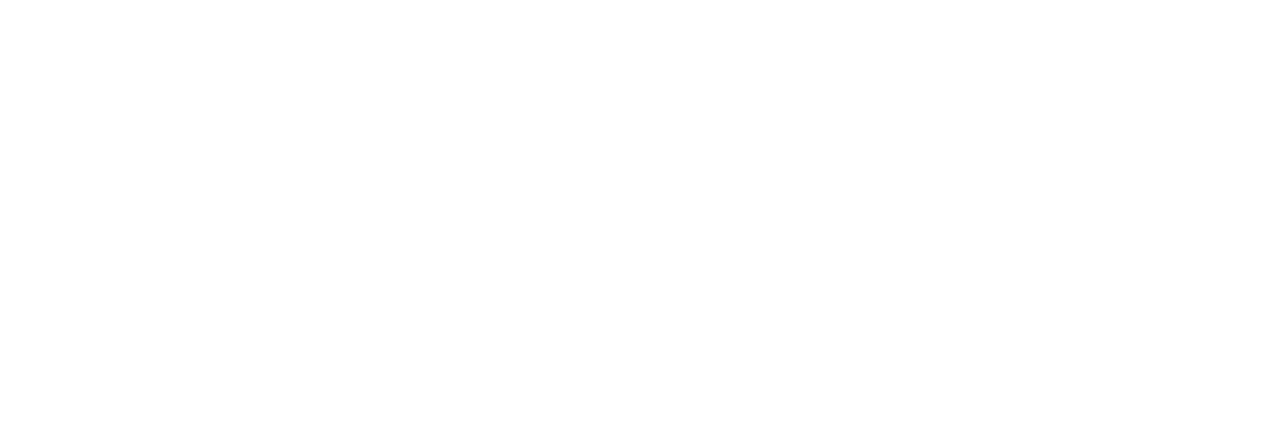
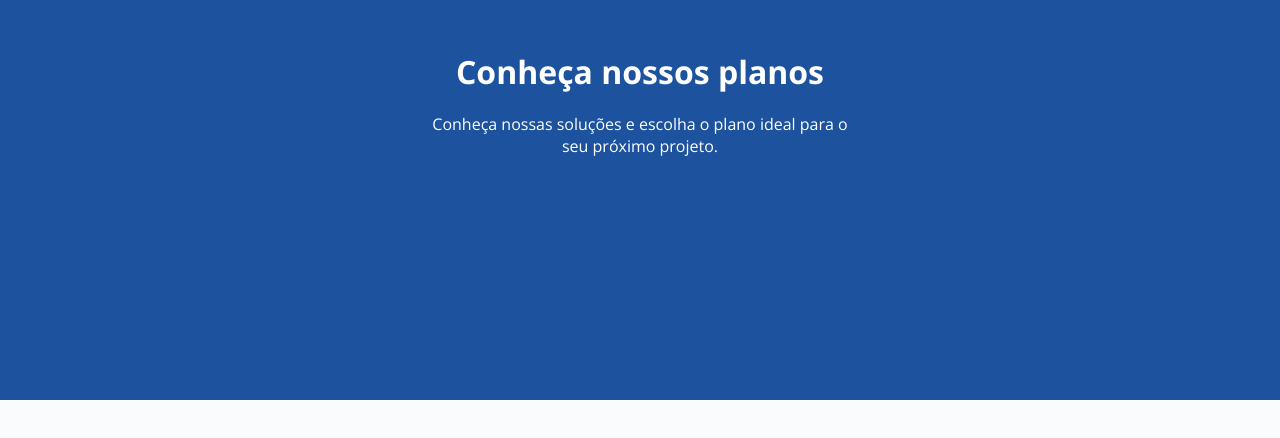
Before and after one commit to thiagokawauchi/rocketseat-discover-desafios, a plain HTML site: page pricing-table/pricing-table.html in a window 1280 px wide. Drawn offline with nearby package versions, Linux system fonts and the light colour scheme.

Commit message:
background and title added

```diff
--- a/pricing-table/pricing-table.css
+++ b/pricing-table/pricing-table.css
@@ -11,3 +11,43 @@
     --gray: #828799;
     --page-background: #f9fbfc;
   }
+
+  #background {
+      display: flex;
+      flex-direction: column;
+      width: 100vw;
+      height: 100vh;
+      position: absolute;
+      top: 0;
+      left: 0;
+      z-index: -1;
+  }
+
+  #blue-background {
+      background-color: #1d539e;
+      flex: 1;
+  }
+
+  #light-background {
+      background-color: #f9fbfc;
+      flex: 1;
+  }
+
+  .title {
+      width: 33%;
+      margin: 50px auto;
+      justify-items: center;
+  }
+
+  .title > h1 {
+      font-family: 'Open Sans', sans-serif;
+      color: white;
+      text-align: center;
+  }
+
+  .title > p {
+    font-family: 'Open Sans', sans-serif;
+    color: white;
+    text-align: center;
+    margin-top: 20px;
+  }
--- a/pricing-table/pricing-table.html
+++ b/pricing-table/pricing-table.html
@@ -7,9 +7,23 @@
     <link rel="preconnect" href="https://fonts.googleapis.com">
     <link rel="preconnect" href="https://fonts.gstatic.com" crossorigin>
     <link href="https://fonts.googleapis.com/css2?family=Open+Sans:wght@400;600;700&display=swap" rel="stylesheet">
+    <link rel="stylesheet" href="pricing-table.css">
     <title>Pricing Table</title>
 </head>
 <body>
 
+    <div class="title">
+        <h1>Conheça nossos planos</h1>
+        <p>
+            Conheça nossas soluções e escolha o plano ideal para
+            o seu próximo projeto.
+        </p>
+    </div>
+
+    <div id="background">
+        <div id="blue-background"></div>
+        <div id="light-background"></div>
+    </div>
+
 </body>
 </html>
```
